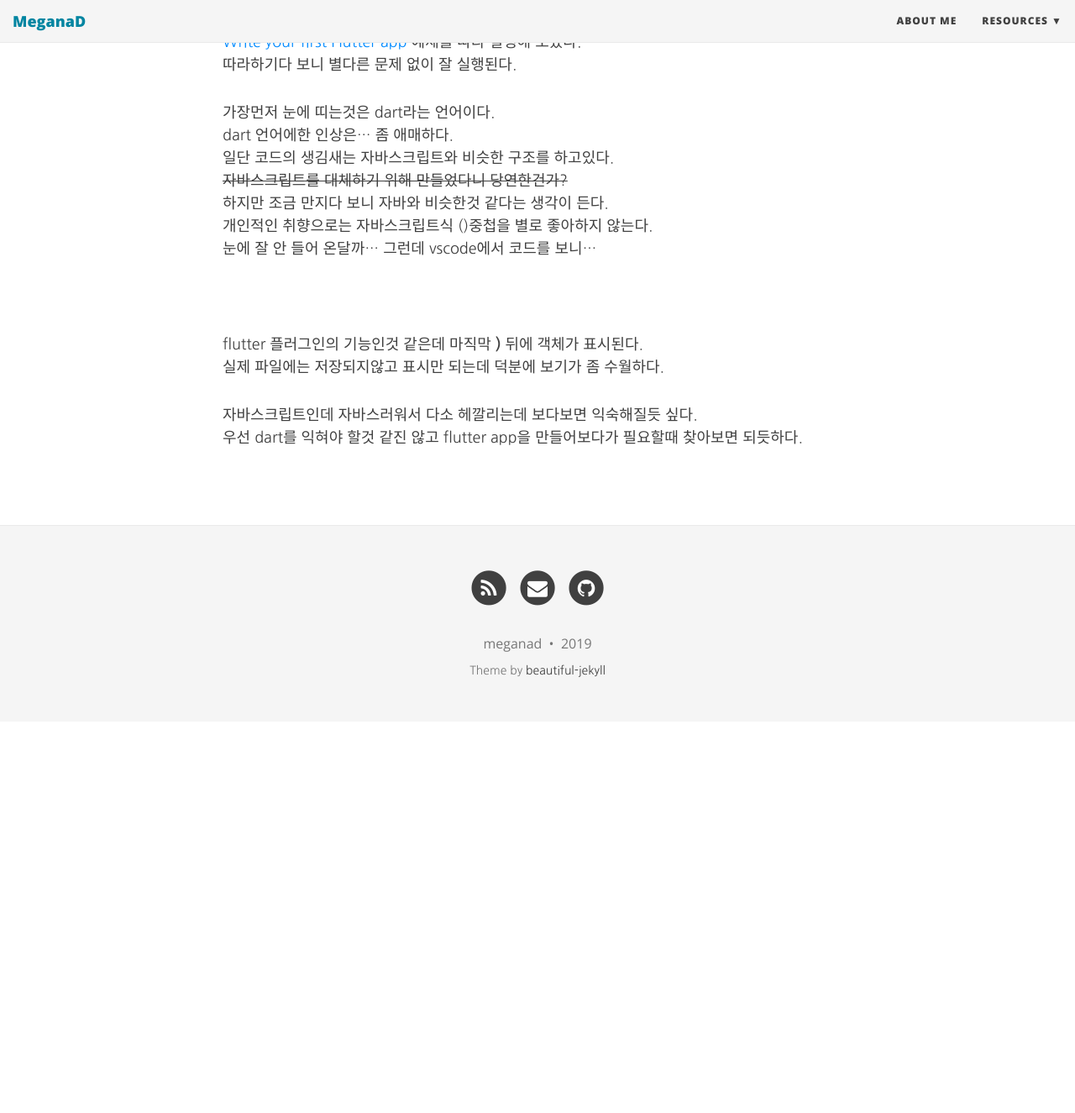
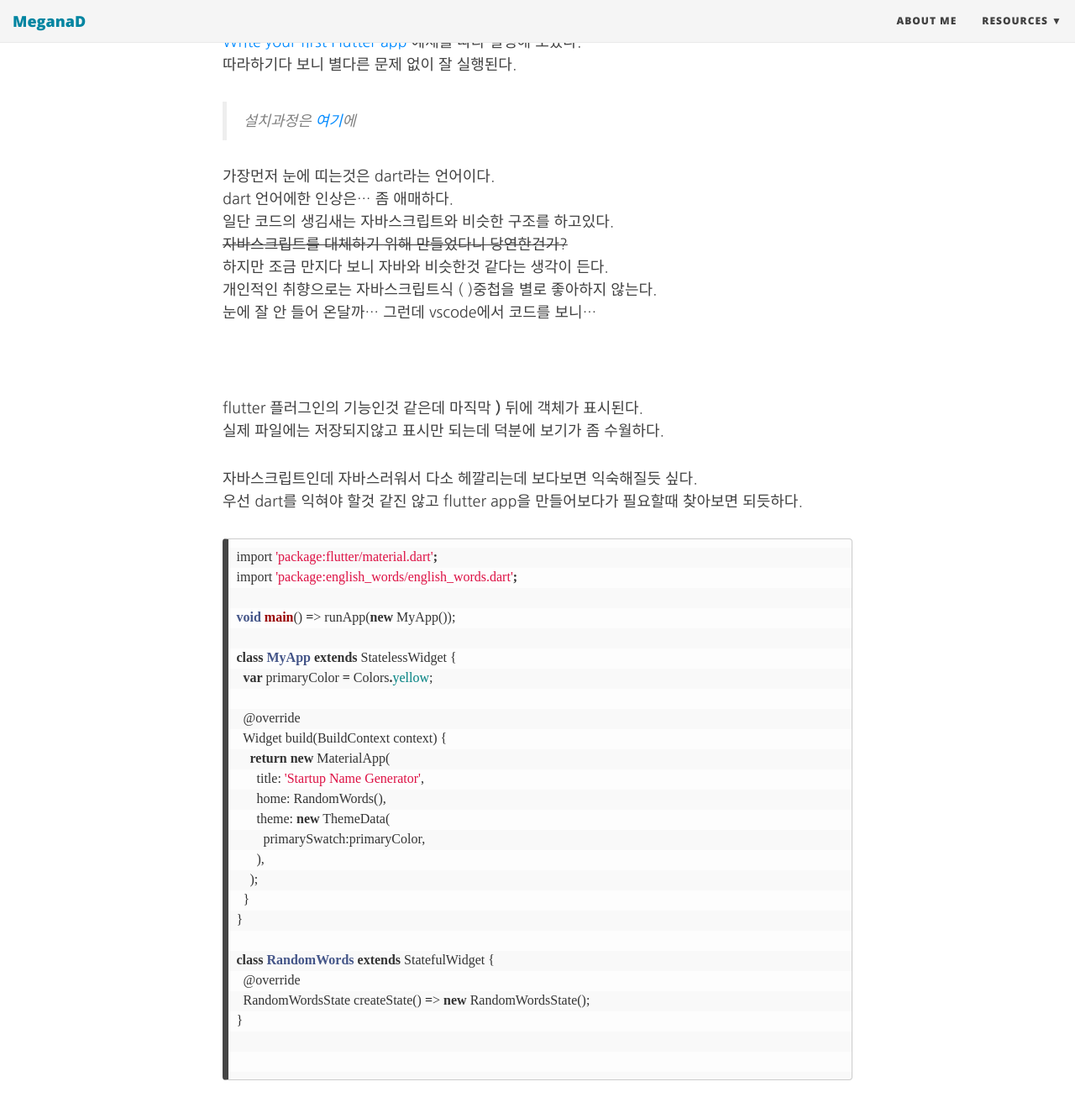
Before and after one commit to MeganaD/meganad.github.io, a Jekyll site: the page built from _posts/2019-03-27-flutter_test_drive.md, in a window 1280 px wide and 1400 px high, scrolled down 273 px. Shown: the top 1325 px of the window at 84% size. Built offline with Jekyll 4.4.1, drawn with Linux system fonts in a browser that asks for light colours; nearby versions of some CDN libraries; some web fonts are replaced; a style sheet for code colours, icons or effects is not loaded; before the commit the page ends 1132 px from its top, so only the background shows below that.

Commit message:
css test

````diff
--- a/_posts/2019-03-27-flutter_test_drive.md
+++ b/_posts/2019-03-27-flutter_test_drive.md
@@ -8,13 +8,14 @@ tag: [flutter]
 
 [Write your first Flutter app](https://flutter.dev/docs/get-started/codelab) 예제를 따라 실행해 보았다.
 따라하기다 보니 별다른 문제 없이 잘 실행된다.
+>설치과정은 [여기](https://meganad.tistory.com/category/Flutter)에
 
 가장먼저 눈에 띠는것은 dart라는 언어이다.
 dart 언어에한 인상은... 좀 애매하다.
 일단 코드의 생김새는 자바스크립트와 비슷한 구조를 하고있다.
 ~~자바스크립트를 대체하기 위해 만들었다니 당연한건가?~~
 하지만 조금 만지다 보니 자바와 비슷한것 같다는 생각이 든다.
-개인적인 취향으로는 자바스크립트식 ()중첩을 별로 좋아하지 않는다.
+개인적인 취향으로는 자바스크립트식 ( )중첩을 별로 좋아하지 않는다.
 눈에 잘 안 들어 온달까... 그런데 vscode에서 코드를 보니...
 
 ![](2019-03-27-flutter_test_drive/2019-03-28-09-28-26.png)
@@ -24,3 +25,32 @@ flutter 플러그인의 기능인것 같은데 마직막 **)** 뒤에 객체가
 
 자바스크립트인데 자바스러워서 다소 헤깔리는데 보다보면 익숙해질듯 싶다.
 우선 dart를 익혀야 할것 같진 않고 flutter app을 만들어보다가 필요할때 찾아보면 되듯하다.
+
+```dart
+import 'package:flutter/material.dart';
+import 'package:english_words/english_words.dart';
+
+void main() => runApp(new MyApp());
+
+class MyApp extends StatelessWidget {
+  var primaryColor = Colors.yellow;
+
+  @override
+  Widget build(BuildContext context) {
+    return new MaterialApp(
+      title: 'Startup Name Generator',
+      home: RandomWords(),
+      theme: new ThemeData(
+        primarySwatch:primaryColor,
+      ),
+    );
+  }
+}
+
+class RandomWords extends StatefulWidget {
+  @override
+  RandomWordsState createState() => new RandomWordsState();
+}
+
+
+```
````
